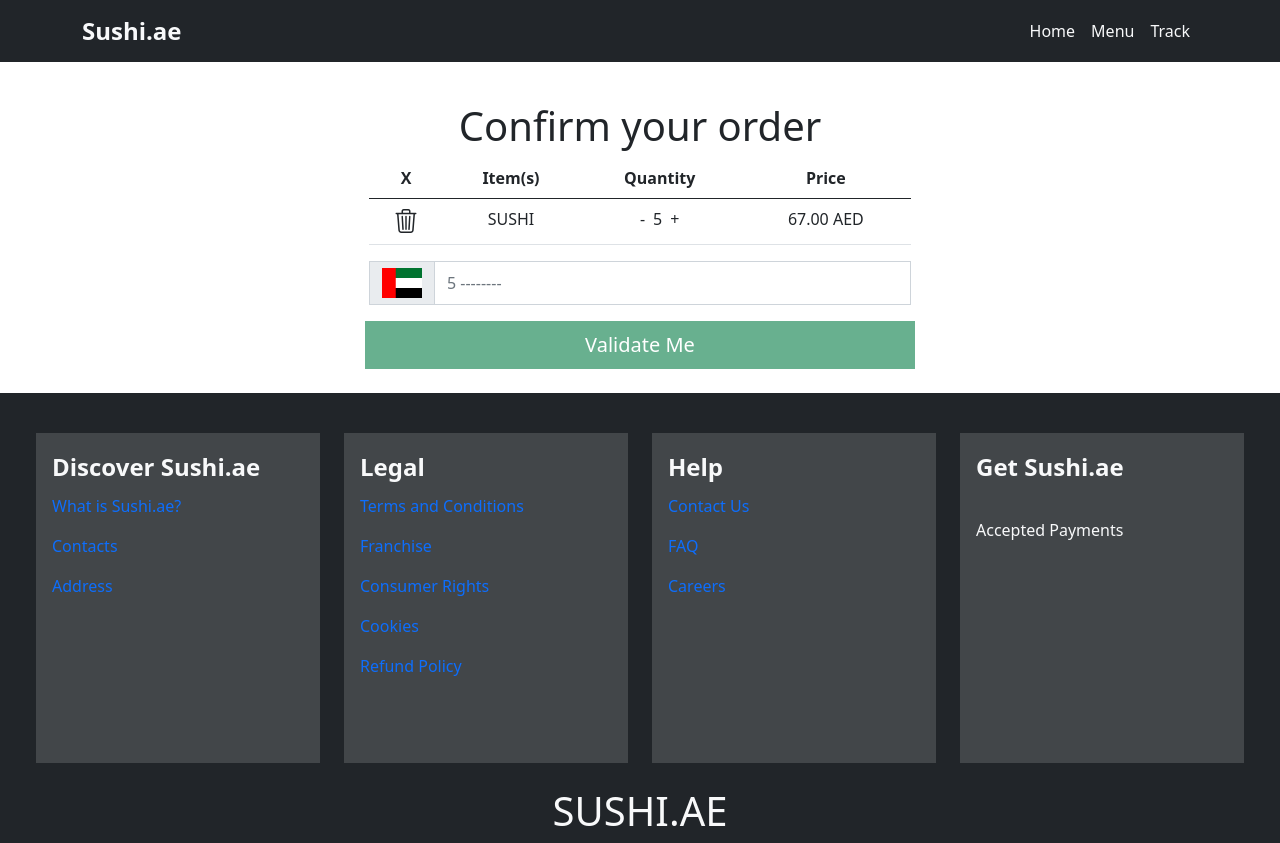
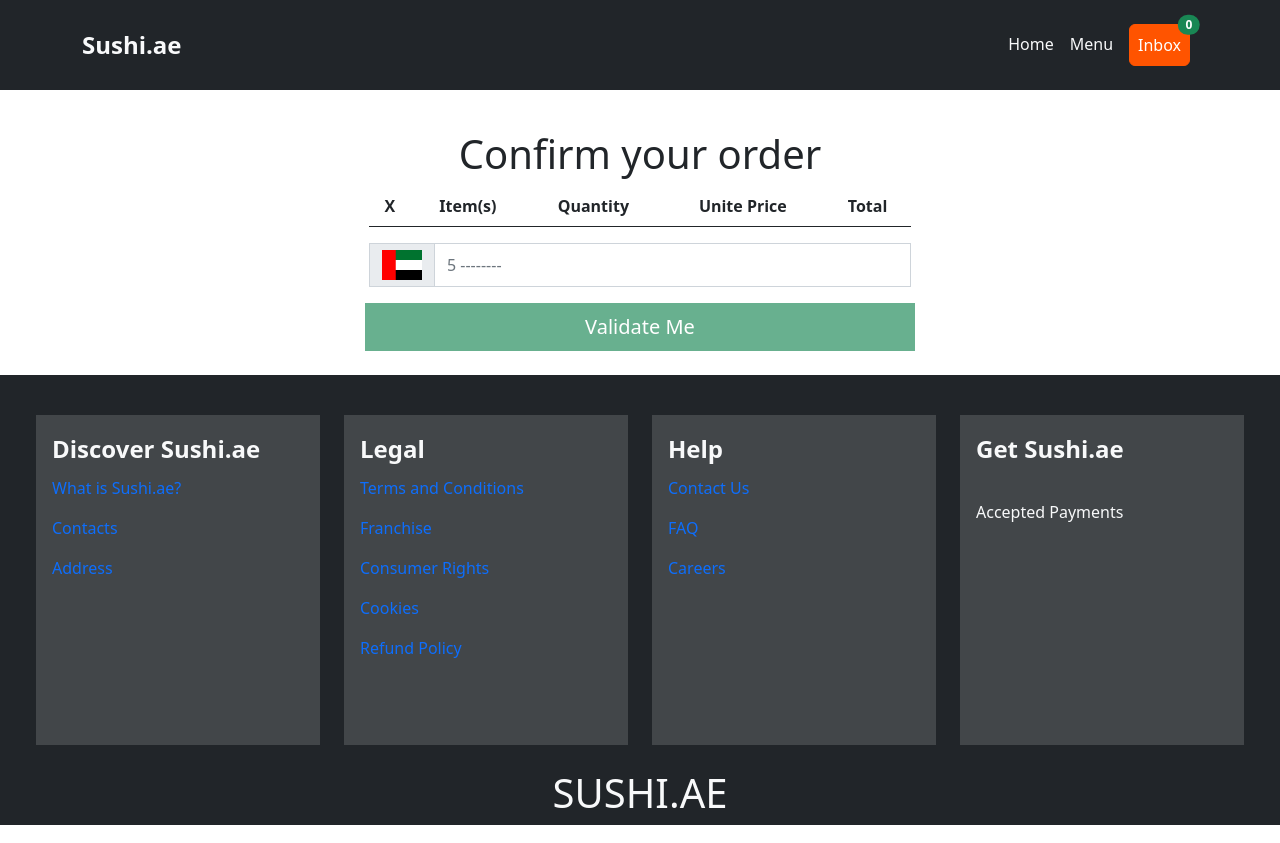
Before and after one commit to eshil-dev/sushidotae, a React (Create React App) app: page /order in a window 1280 px wide. Built offline with nearby package versions, Linux system fonts and the light colour scheme.

Commit message:
added the order state and incrementing and decrementing and removing of order item

```diff
--- a/src/components/Item.jsx
+++ b/src/components/Item.jsx
@@ -1,5 +1,5 @@
 import React from 'react';
-import './map.css';
+import './style.css';
 
 import {useSelector, useDispatch} from 'react-redux'
 import {addItem,increaseItem, decreaseItem, removeItem} from './store/cartSlice'
--- a/src/components/MenuCategory.jsx
+++ b/src/components/MenuCategory.jsx
@@ -1,6 +1,6 @@
 import React from 'react';
 import MenuItems from './menuItem';
-import './map.css';
+import './style.css';
 
 function MenuCategory(props){
     const {category} = props;
--- a/src/components/data/menu.js
+++ b/src/components/data/menu.js
@@ -78,7 +78,7 @@
                 price : 50,
                 description: "ths is the a menu item. It is for testing purposes. This is not real data.",
                 image: "https://thispersondoesnotexist.com"
-            },
+            }
         ]
     }
   ]
--- a/src/components/header.jsx
+++ b/src/components/header.jsx
@@ -1,11 +1,8 @@
-import React from 'react';
+import {useSelector} from 'react-redux';
+import './style.css';
 
-class Header extends React.Component{
-    constructor(props){
-        super(props);
-    }
-
-    render(){
+function Header(){
+    const Orders = useSelector((state) => state.Orders.cart)
         return (
             <nav className="navbar navbar-expand-lg bg-dark">
             <div className="container">
@@ -21,7 +18,7 @@
                         <span className="navbar-toggler-icon"></span>
                 </button>
                 <div className="collapse navbar-collapse" id="navbarSupportedContent">
-                    <ul className="navbar-nav ms-auto">
+                    <ul className="navbar-nav ms-auto my-3">
                         <li className="nav-item">
                             <a className="nav-link active text-light" aria-current="page" href="/">Home</a>
                         </li>
@@ -29,7 +26,11 @@
                             <a className="nav-link text-light" href="/menu">Menu</a>
                         </li>
                         <li className="nav-item">
-                            <a className="nav-link text-light" href="#">Track</a>
+                            <a className="nav-link btn mx-2 text-white bg card_border_color btn-danger position-relative">Inbox
+                                <span className="position-absolute top-0 start-100 translate-middle badge rounded-pill bg-success">
+                                    {Orders.length}
+                                </span>
+                            </a>
                         </li>
                     </ul>
                 </div>
@@ -37,6 +38,5 @@
         </nav>
         )
     }
-}
 
 export default Header;
--- a/src/components/locate_me.jsx
+++ b/src/components/locate_me.jsx
@@ -1,5 +1,5 @@
 import React from "react";
-import './map.css';
+import './style.css';
 import MapTest from "./testMap";
 
 function mapApp(){
--- a/src/components/menu.jsx
+++ b/src/components/menu.jsx
@@ -1,12 +1,14 @@
 import React from  'react';
-import './map.css';
+import './style.css';
 
 import MenuItem from './menuItem';
 import { data } from './data/menu';
 import MenuCategory from './MenuCategory';
+import {useSelector, useDispatch} from 'react-redux';
+import {Link} from "react-router-dom";
 
 function Menu(){
-
+    const Orders = useSelector((state) => state.Orders.cart)
     const {category} = data;
     return (
         <div>
@@ -23,7 +25,6 @@
                     </ul>
                 </div>
             </nav>
-
             <div className="container">
                 <div className="row">
                     {category.map(cate => (
@@ -31,6 +32,7 @@
                     ))}
                 </div>
             </div>
+            <Link className='cart-toggle' to='/order'>{Orders.length}</Link>
         </div>
     );
 }
--- a/src/components/order.jsx
+++ b/src/components/order.jsx
@@ -1,57 +1,55 @@
-import React from "react";
-import ae from './ae.svg';
+import React, { useState } from "react";
+import ae from '../images/ae.svg';
 import axios from "axios";
 import OTP from './OTP';
+import './style.css';
 
-class Order extends React.Component{
-    constructor(props){
-        super(props);
-        this.state = {
-            number: '',
-            auth_code:Math.floor(Math.random() * (9999 - 0 + 1) + 0),
-            sms_sent: false,
-            valid_number : false
-        };
-        this.handleChange = this.handleChange.bind(this);
-        this.handleSubmit = this.handleSubmit.bind(this);
+import {useSelector, useDispatch} from 'react-redux';
+import {addItem,increaseItem, decreaseItem, removeItem} from './store/cartSlice'
+
+function Order(props){
+    const [number, setNumber] = useState('');
+    const [valid_number, setValid_number] = useState(false);
+    const [auth_code, setAuth_code] = useState(Math.floor(Math.random() * (9999 - 0 + 1) + 0));
+    const [sms_sent, setSms_sent] = useState(false);
+
+    // get the global store (cart order)
+    const Orders = useSelector((state) => state.Orders.cart)
+    const dispatch = useDispatch()
+
+    const handleChange = (event)=>{
+        if(event.target.value.length === 9){
+            // set the border color to green and size of medium
+            event.target.style.borderColor = '#009900';
+            event.target.style.borderWidth = 'medium';
+            setNumber(event.target.value);
+            setValid_number(true);
+        }else if(event.target.value.length === 0){
+            // in case of empty input, no style
+            event.target.style.borderColor = '';
+        }else{
+             // in case of invalid input, set it to red border
+            event.target.style.borderColor = '#ff5400';
+        }
     }
 
-    handleChange(event) {
-        if(event.target.value.length == 9){
-            this.setState({valid_number: true})
-            this.setState({number: event.target.value});
-            console.log(this.state.number)
-        }else{
-
-        }
-
-    }
-
-    handleSubmit(event) {
+    const handleSubmit =(event) => {
         const sms_global_password = process.env.REACT_APP_SMS_GLOBAL_PASSWORD
         const sms_global_user = process.env.REACT_APP_SMS_GLOBAL_USER
-        console.log("pass ", sms_global_password)
-        console.log("user: ", sms_global_user)
-        // const number = this.sta
-        console.log("number: ", this.state.number)
-
-        const baseURL = `https://api.smsglobal.com/http-api.php?action=sendsms&user=${sms_global_user}&password=${sms_global_password}&from=Pizza.ae&to=971${this.state.number}&text=Your%20code%20is%20${this.state.auth_code}`
+        const baseURL = `https://api.smsglobal.com/http-api.php?action=sendsms&user=${sms_global_user}&password=${sms_global_password}&from=Pizza.ae&to=971${number}&text=Your%20code%20is%20${auth_code}`
 
         axios({
             method: 'get',
             url: baseURL,
         }).then((response) =>{
-        (response.data.startsWith('OK') ? this.setState({sms_sent:true}): console.log(response));
+            (response.data.startsWith('OK') ? setSms_sent(true): console.log(response));
         });
 
         event.preventDefault();
     }
 
-
-    render(){
-       console.log(process.env.REACT_APP_SMS_GLOBAL_USER)
-        if(this.state.sms_sent === true){
-            return <OTP auth_code = {this.state.auth_code} number = {this.state.number}></OTP>
+    if(sms_sent === true){
+        return <OTP auth_code = {auth_code} number = {number}></OTP>
     }else{
         return (
             <div className="container p-3 py-4">
@@ -65,37 +63,41 @@
                                     <th>X</th>
                                     <th>Item(s)</th>
                                     <th>Quantity</th>
-                                        <th>Price</th>
+                                    <th>Unite Price</th>
+                                    <th>Total</th>
                                 </tr>
                             </thead>
                             <tbody>
-                                    <tr className="">
-                                        <td><i className="bi-trash3 h4"></i> </td>
-                                        <td>SUSHI</td>
+                                {Orders.map((item)=> (
+                                    <tr key={item.id} className="">
+                                        <td><i onClick={()=> dispatch(removeItem(item))} className="bi-trash3 h4"></i> </td>
+                                        <td>{item.name}</td>
                                         <td>
-                                            <div className="">
-                                                <span className="mx-2">-</span>
-                                                <span>5</span>
-                                                <span className="mx-2" >+</span>
-                                            </div>
+                                            <span className='btn bg text-white rounded-0 p-0'>
+                                                <button onClick={()=>dispatch(decreaseItem(item))} className='increase'>-</button>
+                                                <span className='px-3'>{item.qty}</span>
+                                                <button className='increase' onClick={()=>dispatch(increaseItem(item))} >+</button>
+                                            </span>
                                         </td>
-                                        <td>67.00 AED</td>
+                                        <td>{item.price  } AED</td>
+                                        <td>{item.price  * item.qty} AED</td>
                                     </tr>
+                                ))}
                             </tbody>
                         </table>
-                            <form className="text-center" onSubmit={this.handleSubmit}>
+                        <form className="text-center" onSubmit={handleSubmit}>
                             <div className="input-group col-sm-6 my-3">
                                 <span className="input-group-text rounded-0 " id="basic-addon1">
                                     <img src={ae} height="30" alt=""/>
                                 </span>
                                 <input type="text"
-                                    onChange={this.handleChange}
+                                onChange={handleChange}
                                 className="form-control rounded-0"
                                 maxLength='9'
                                 placeholder="5 --------"/>
                             </div>
                             <div className="row px-2">
-                                    <button disabled={!this.state.valid_number} className="btn btn-lg rounded-0 btn-success">Validate Me</button>
+                                <button disabled={!valid_number} className="btn btn-lg rounded-0 btn-success">Validate Me</button>
                                 {/* <Link className="btn btn-lg rounded-0 btn-success" to='/otp'>validate me</Link> */}
                             </div>
                         </form>
@@ -106,6 +108,6 @@
         )
     }
 }
-}
+
 
 export default Order;
--- a/src/components/store/cartSlice.js
+++ b/src/components/store/cartSlice.js
@@ -60,7 +60,7 @@
       state.cart = [...filteredState]
 
       // add to localstorage
-      localStorage(state.cart)
+      toLocalStorage(state.cart)
     }
   },
 })
--- a/src/components/map.css
+++ b/src/components/style.css
@@ -35,3 +35,14 @@
     color: #FF5400;
     font-weight: bolder;
  }
+
+ .cart-toggle{
+    position: absolute;
+    bottom: .5em;
+    right: 2em;
+    padding: 1em 1.4em;
+    text-decoration: none;
+    border-radius: 100%;
+    background-color: #FF5400;
+    color: white;
+ }
--- a/src/components/testMap.jsx
+++ b/src/components/testMap.jsx
@@ -1,5 +1,5 @@
 import { GoogleMap, useLoadScript, Marker, Autocomplete } from '@react-google-maps/api';
-import './map.css';
+import './style.css';
 import {useState,useRef, useMemo} from 'react';
 
 
@@ -26,7 +26,6 @@
 
     // /** @type React.MutableRefObject<HTMLInputElement> */
     const originRef = useRef()
-
 
     return (
         <div className='container p-4'>
```
Also changed, not shown: src/components/OTP.jsx (+8 -19 lines), src/components/PageNotFound.jsx (+1 -8 lines), src/images/ae.svg (renamed from src/components/ae.svg), src/images/otp.svg (renamed from src/components/otp.svg). Lines whose indentation alone changed are shown as unchanged.
